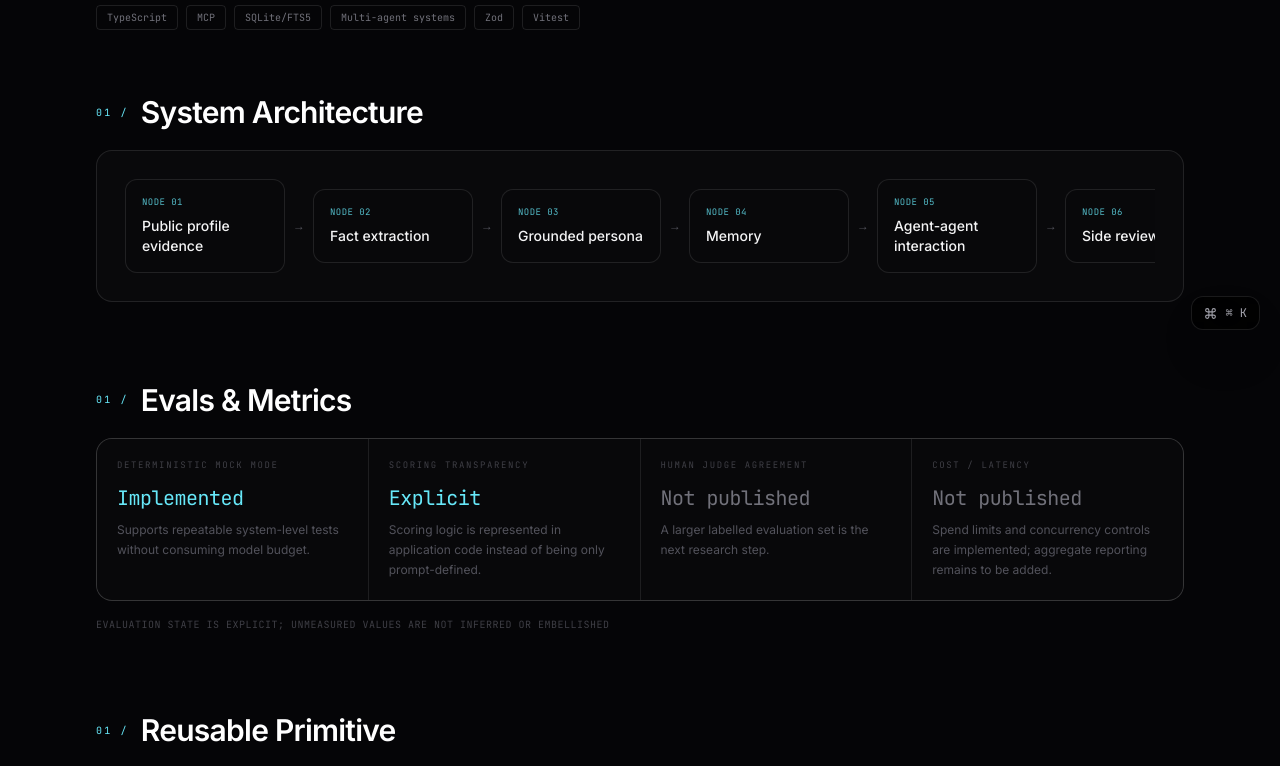
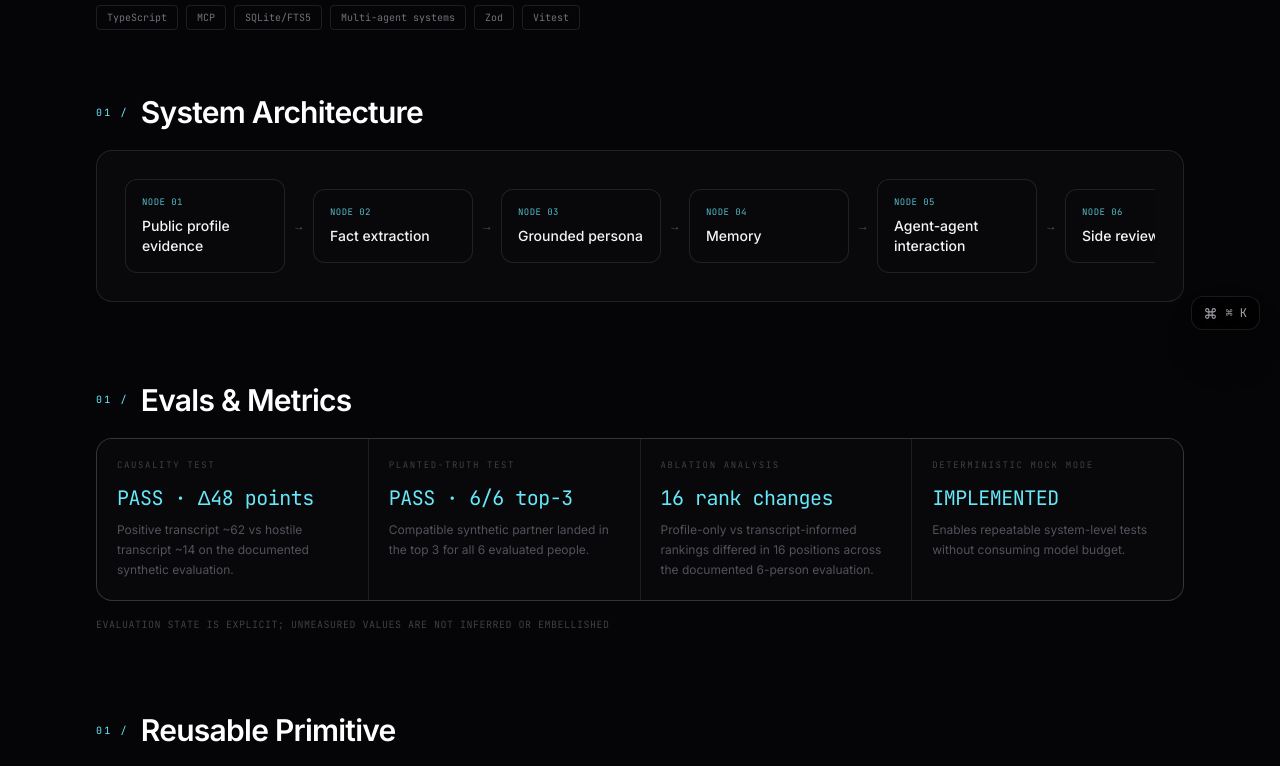
Before and after one commit to adityapurohit01/my_portfolio, a Next.js app: page /projects/agentic-dating in a window 1280 px wide. Shown: the part 450-1216 px from the top of the page. Built offline with nearby package versions, Linux system fonts and the light colour scheme.

Commit message:
Publish verified Agentic Dating evals and correct active repo link

```diff
--- a/src/data/portfolio.ts
+++ b/src/data/portfolio.ts
@@ -42,10 +42,10 @@ export const projects: Project[] = [
     ],
     architecture: ["User request", "Planner", "State machine", "Coding agent", "Tool router", "Sandboxed execution", "Build / test verifier", "Failure context → next iteration"],
     evals: [
-      { metric: "Task success / pass@1", value: "Not benchmarked", note: "A reproducible task suite is the next evaluation milestone." },
-      { metric: "Recovery success", value: "Not measured", note: "Instrumentation exists conceptually; published rate is intentionally withheld." },
-      { metric: "Latency / cost per task", value: "Not published", note: "Should be measured across representative coding tasks and models." },
-      { metric: "Execution control", value: "Implemented", note: "Explicit states, approval gates, tool routing, and verification are part of the system." },
+      { metric: "Execution state model", value: "IMPLEMENTED", note: "Explicit IDLE → PLANNING → APPROVAL → CODING → ITERATING workflow is implemented." },
+      { metric: "Build / test verification", value: "IMPLEMENTED", note: "Generated code is executed and failures are fed back into the iteration loop." },
+      { metric: "Pass@1", value: "NOT YET MEASURED", note: "No published SWE-bench / HumanEval result is claimed until a reproducible task harness is run." },
+      { metric: "Latency / cost per task", value: "NOT YET MEASURED", note: "Requires provider telemetry plus end-to-end task timing." },
     ],
     decisions: [
       { problem: "Free-form agent loops make execution difficult to inspect and control.", decision: "Use explicit states and transitions so planning, approval, coding, and verification remain observable." },
@@ -86,10 +86,10 @@ export const projects: Project[] = [
     ],
     architecture: ["Page / DOM", "Element scanner", "Semantic classifier", "Decision engine", "Framework-aware interaction", "Verifier", "Site-specific learning store"],
     evals: [
-      { metric: "Form completion success", value: "Not benchmarked", note: "Needs a fixture set spanning modern framework patterns." },
-      { metric: "Framework coverage", value: "React / Vue / Angular / vanilla", note: "Implementation targets framework-specific behavior rather than generic DOM writes." },
-      { metric: "False positives", value: "Not measured", note: "Particularly important around sensitive or ambiguous fields." },
-      { metric: "Verification", value: "Implemented", note: "Post-interaction state is checked before declaring success." },
+      { metric: "Framework coverage", value: "IMPLEMENTED", note: "React / Vue / Angular / vanilla interaction paths are part of the implementation." },
+      { metric: "Post-action verification", value: "IMPLEMENTED", note: "Application state is checked after browser interactions rather than trusting the event alone." },
+      { metric: "Precision / recall", value: "NOT YET MEASURED", note: "Requires a labelled unseen-form benchmark." },
+      { metric: "False-positive rate", value: "NOT YET MEASURED", note: "Especially important for ambiguous and sensitive fields." },
     ],
     decisions: [
       { problem: "Modern UI frameworks can reject direct DOM value mutation.", decision: "Use framework-aware interaction paths so the application's own event model can observe the change." },
@@ -121,7 +121,7 @@ export const projects: Project[] = [
     description: "I built a multi-stage system that turns profile evidence into grounded personas, simulates agent-agent interactions, stores memory, and evaluates outcomes with explicit scoring logic. The project is intentionally more like an experimental evaluation environment than a chat demo.",
     status: "Flagship",
     tech: ["TypeScript", "MCP", "SQLite/FTS5", "Multi-agent systems", "Zod", "Vitest"],
-    github: "https://github.com/adityapurohit01/agentic-dating",
+    github: "https://github.com/adityapurohit01/standin-agentic-dating",
     highlights: [
       "Profile collection → fact extraction → grounded persona → voice profile → memory → agent-agent date.",
       "Evidence citations and transcript-based judging instead of relying entirely on free-form LLM impressions.",
@@ -130,10 +130,10 @@ export const projects: Project[] = [
     ],
     architecture: ["Public profile evidence", "Fact extraction", "Grounded persona", "Memory", "Agent-agent interaction", "Side review", "Neutral judge", "Fact checker / evidence audit"],
     evals: [
-      { metric: "Deterministic mock mode", value: "Implemented", note: "Supports repeatable system-level tests without consuming model budget." },
-      { metric: "Scoring transparency", value: "Explicit", note: "Scoring logic is represented in application code instead of being only prompt-defined." },
-      { metric: "Human judge agreement", value: "Not published", note: "A larger labelled evaluation set is the next research step." },
-      { metric: "Cost / latency", value: "Not published", note: "Spend limits and concurrency controls are implemented; aggregate reporting remains to be added." },
+      { metric: "Causality test", value: "PASS · Δ48 points", note: "Positive transcript ~62 vs hostile transcript ~14 on the documented synthetic evaluation." },
+      { metric: "Planted-truth test", value: "PASS · 6/6 top-3", note: "Compatible synthetic partner landed in the top 3 for all 6 evaluated people." },
+      { metric: "Ablation analysis", value: "16 rank changes", note: "Profile-only vs transcript-informed rankings differed in 16 positions across the documented 6-person evaluation." },
+      { metric: "Deterministic mock mode", value: "IMPLEMENTED", note: "Enables repeatable system-level tests without consuming model budget." },
     ],
     decisions: [
       { problem: "Purely generative judges can hide where a score came from.", decision: "Keep scoring structure explicit and preserve evidence that supports the decision." },
```
